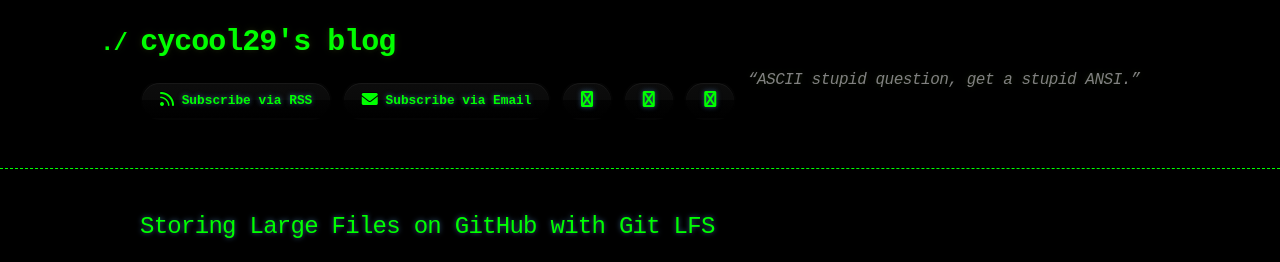
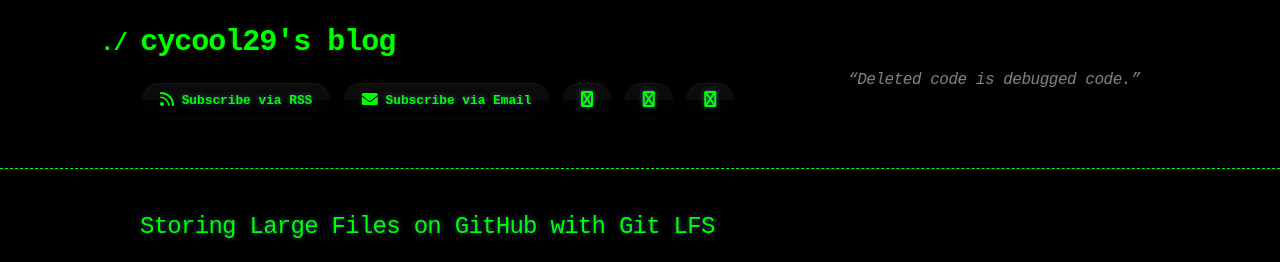
Before and after one commit to cycool29/cycool29.github.io, a Jekyll site: the page built from index.md, in a window 1280 px wide and 900 px high. Shown: the top 262 px of the window. Built offline with Jekyll 4.4.1, drawn with Linux system fonts in a browser that asks for light colours; a style sheet for code colours, icons or effects is not loaded.

Commit message:
Update quotes

```diff
--- a/_config.yml
+++ b/_config.yml
@@ -1,5 +1,5 @@
 title: cycool29's blog
-description: "“ASCII stupid question, get a stupid ANSI.” "
+description: "“Deleted code is debugged code.” "
 bio: A high school student. Intermediate in Python, Git, Bash. Learning JavaScript. He/Him. "
 author: cycool29
 url: https://cycool29.github.io
```
